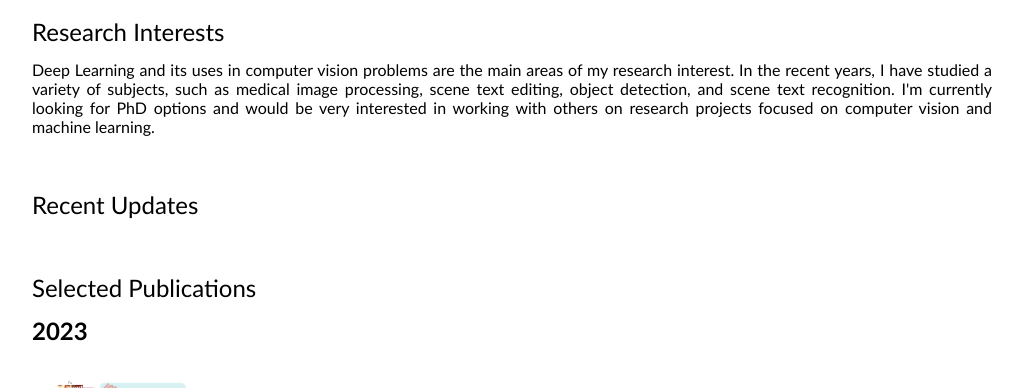
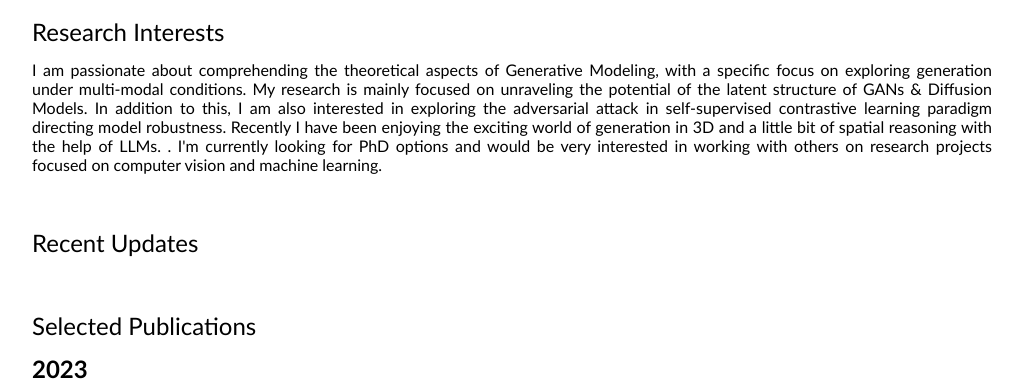
Before and after one commit to deyRakesh/deyRakesh.github.io, a plain HTML site: page index.html in a window 1280 px wide. Shown: the part 337-725 px from the top of the page, without its empty margins (128-1151 px from the left). Drawn offline with Linux system fonts and the light colour scheme; some icons are missing.

Commit message:
modification

```diff
--- a/index.html
+++ b/index.html
@@ -93,7 +93,8 @@
                               <heading><font size="5">Research Interests</font></heading>
                               <p align="justify">
                                  <font size="3">
-                                 Deep Learning and its uses in computer vision problems are the main areas of my research interest. In the recent years, I have studied a variety of subjects, such as medical image processing, scene text editing, object detection, and scene text recognition. I'm currently looking for PhD options and would be very interested in working with others on research projects focused on computer vision and machine learning.
+                                    I am passionate about comprehending the theoretical aspects of Generative Modeling, with a specific focus on exploring generation under multi-modal conditions. My research is mainly focused on unraveling the potential of the latent structure of GANs & Diffusion Models. In addition to this, I am also interested in exploring the adversarial attack in self-supervised contrastive learning paradigm directing model robustness. Recently I have been enjoying the exciting world of generation in 3D and a little bit of spatial reasoning with the help of LLMs.
+                                    . I'm currently looking for PhD options and would be very interested in working with others on research projects focused on computer vision and machine learning.
                               </p>
                            </td>
                         </tr>
```
